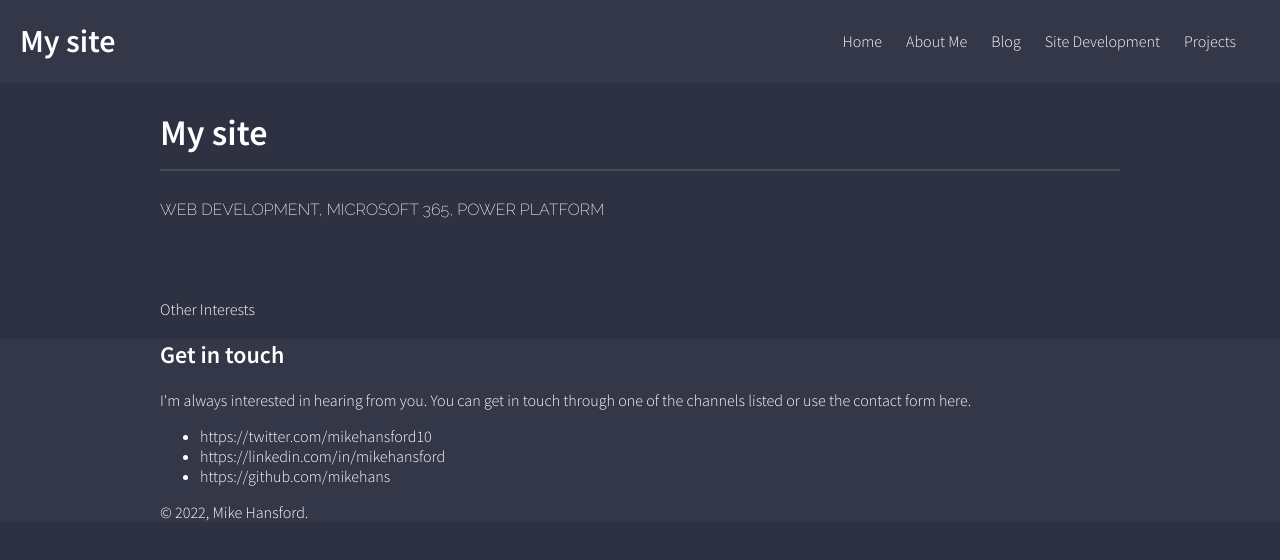
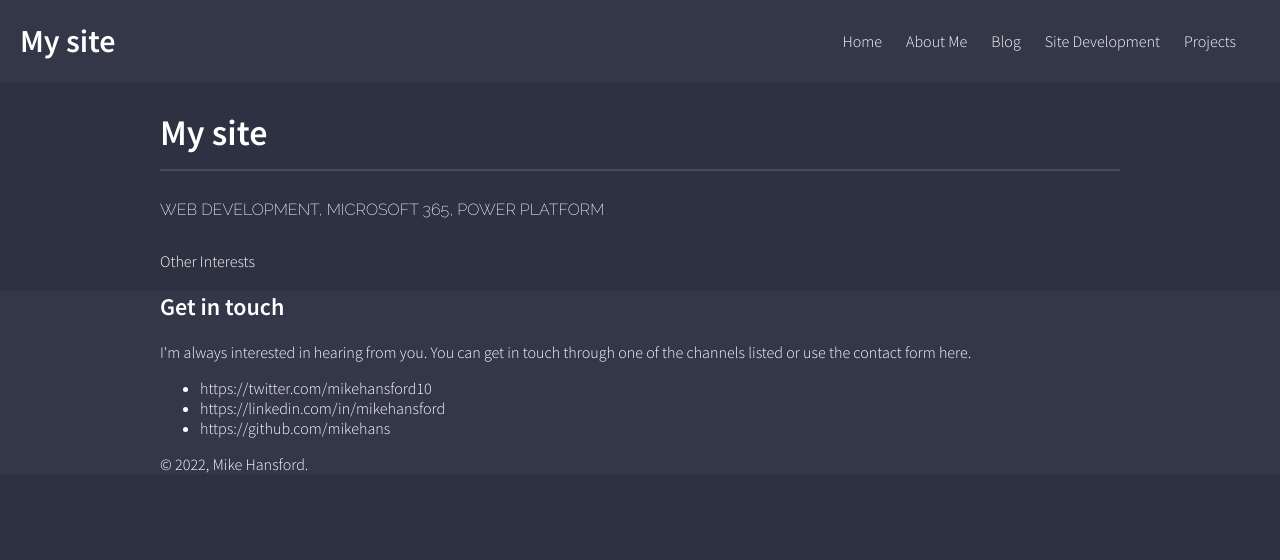
Before and after one commit to mikehans/mh-id-au-nextjs, a Next.js app: page /other-interests in a window 1280 px wide. Shown: the top 560 px of the page. Built offline with nearby package versions, Linux system fonts and the light colour scheme.

Commit message:
Reduce whitespace below banner

```diff
--- a/components/Banner.module.css
+++ b/components/Banner.module.css
@@ -1,6 +1,6 @@
 .banner {
     padding-top: 5em;
-    padding-bottom: 4em;
+    padding-bottom: 1em;
     padding-right: 0;
     padding-left: 0;
 
```
